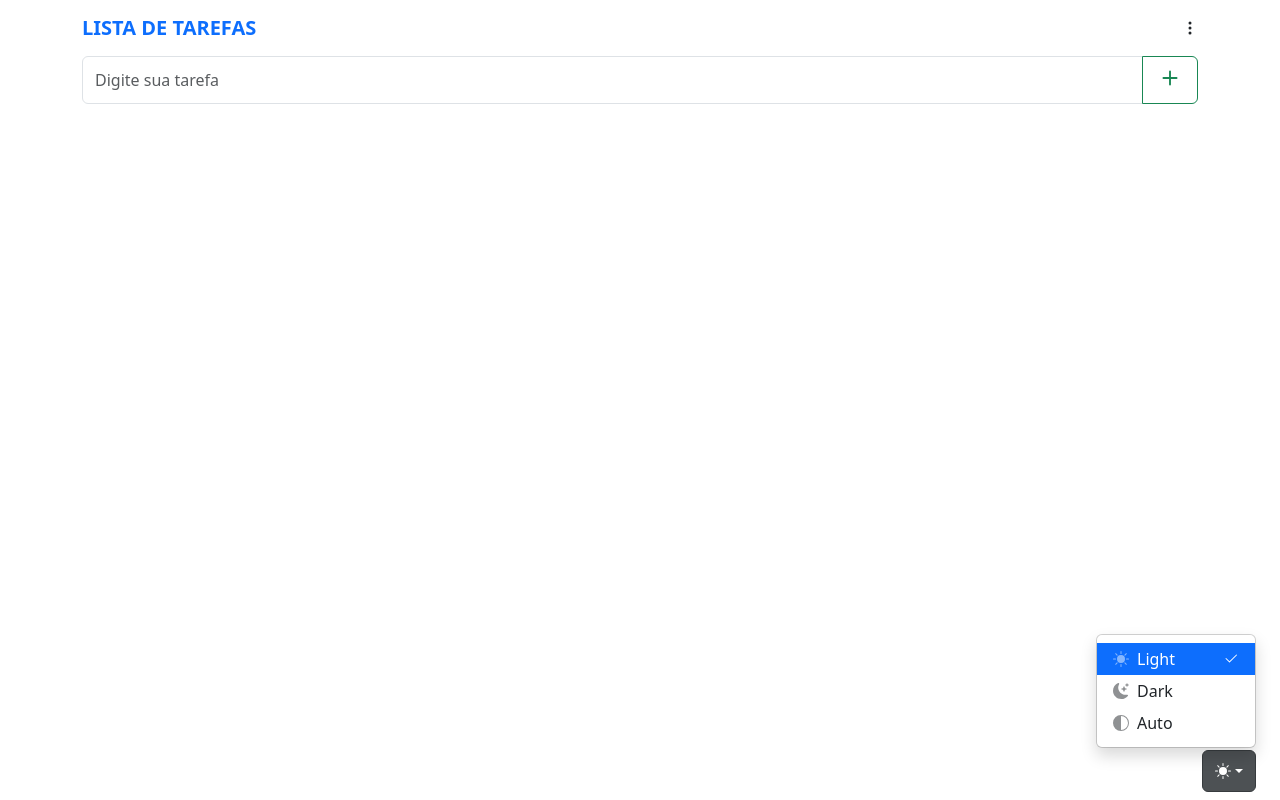
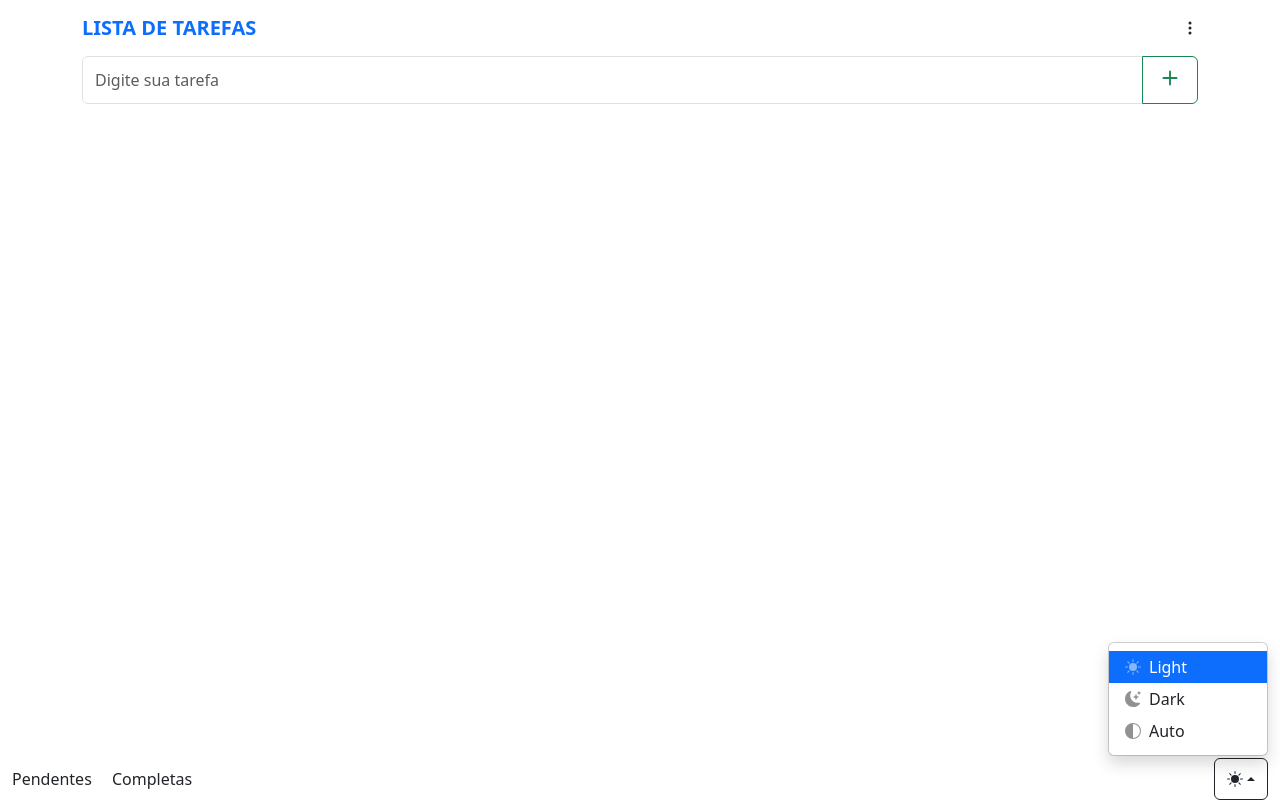
Before and after one commit to reotsugua/todolist, a website built with Vite: page src/index.html in a window 1280 px wide. Both pictures are taken after a click on the button "Toggle theme". Built offline with nearby package versions, Linux system fonts and the light colour scheme.

Commit message:
add mais layout

```diff
--- a/src/index.html
+++ b/src/index.html
@@ -20,7 +20,7 @@
       cursor: pointer;
     }
 
-    .icon-link-hover{
+    .icon-link-hover {
       --bs-icon-link-transform: translate3d(0, -.125rem, 0);
     }
 
@@ -108,7 +108,7 @@
     </symbol>
   </svg>
 
-  <div class="dropdown position-fixed bottom-0 end-0 mb-2 me-auto pe-4 bd-mode-toggle">
+  <!-- <div class="dropdown position-fixed bottom-0 end-0 mb-2 me-auto pe-4 bd-mode-toggle">
     <button class="btn btn-dark py-2 dropdown-toggle d-flex align-items-center" id="bd-theme" type="button"
       aria-expanded="false" data-bs-toggle="dropdown" aria-label="Toggle theme (auto)">
       <svg class="bi my-1 theme-icon-active" width="1em" height="1em">
@@ -154,7 +154,7 @@
         </button>
       </li>
     </ul>
-  </div>
+  </div> -->
 
 
   <main class="container">
@@ -162,8 +162,10 @@
       <h5 class="text-primary fw-bold text-uppercase">lista de tarefas</h5>
       <a class="nav-item dropdown">
         <a class="nav-link " href="#" role="button" data-bs-toggle="dropdown" aria-expanded="false">
-          <svg xmlns="http://www.w3.org/2000/svg" width="16" height="16" fill="currentColor" class="bi bi-three-dots-vertical mt-1" viewBox="0 0 16 16">
-            <path d="M9.5 13a1.5 1.5 0 1 1-3 0 1.5 1.5 0 0 1 3 0m0-5a1.5 1.5 0 1 1-3 0 1.5 1.5 0 0 1 3 0m0-5a1.5 1.5 0 1 1-3 0 1.5 1.5 0 0 1 3 0"/>
+          <svg xmlns="http://www.w3.org/2000/svg" width="16" height="16" fill="currentColor"
+            class="bi bi-three-dots-vertical mt-1" viewBox="0 0 16 16">
+            <path
+              d="M9.5 13a1.5 1.5 0 1 1-3 0 1.5 1.5 0 0 1 3 0m0-5a1.5 1.5 0 1 1-3 0 1.5 1.5 0 0 1 3 0m0-5a1.5 1.5 0 1 1-3 0 1.5 1.5 0 0 1 3 0" />
           </svg>
         </a>
         <ul class="dropdown-menu">
@@ -181,8 +183,8 @@
       <div class="col-12">
         <form id="form-add-taks">
           <div class="input-group">
-              <input type="text" class="form-control" placeholder="Digite sua tarefa"
-                aria-label="Recipient's username" aria-describedby="button-addon2" required>
+            <input type="text" class="form-control" placeholder="Digite sua tarefa" aria-label="Recipient's username"
+              aria-describedby="button-addon2" required>
             <button class="btn btn-outline-success" type="submit" id="button-addon2">
               <svg xmlns="http://www.w3.org/2000/svg" width="30" height="30" fill="currentColor" class="bi bi-plus"
                 viewBox="0 0 16 16">
@@ -225,6 +227,125 @@
 
   </main>
 
+  <nav class="fixed-bottom">
+    <div class="container-fluid d-flex justify-content-between">
+      <div class="align-self-center">
+        <a class="navbar-brand me-3" href="#">Pendentes</a>
+        <a class="navbar-brand" href="#">Completas</a>
+      </div>
+      <ul class="navbar-nav">
+        <li class="nav-item dropup">
+          <!-- <a class="nav-link dropdown-toggle" href="#" data-bs-toggle="dropdown" aria-expanded="false">Dropup</a> -->
+          <button class="btn py-2 dropdown-toggle d-flex align-items-center" id="bd-theme" type="button" aria-expanded="false" data-bs-toggle="dropdown" aria-label="Toggle theme (auto)">
+            <svg class="bi my-1 theme-icon-active" width="1em" height="1em">
+              <use href="#circle-half"></use>
+            </svg>
+            <span class="visually-hidden" id="bd-theme-text">Toggle theme</span>
+          </button>
+          <ul class="dropdown-menu absolute shadow" aria-labelledby="bd-theme-text">
+            <li>
+              <button type="button" class="dropdown-item d-flex align-items-center" data-bs-theme-value="light"
+                aria-pressed="false">
+                <svg class="bi me-2 opacity-50" width="1em" height="1em">
+                  <use href="#sun-fill"></use>
+                </svg>
+                Light
+                <svg class="bi ms-auto d-none" width="1em" height="1em">
+                  <use href="#check2"></use>
+                </svg>
+              </button>
+            </li>
+            <li>
+              <button type="button" class="dropdown-item d-flex align-items-center" data-bs-theme-value="dark"
+                aria-pressed="false">
+                <svg class="bi me-2 opacity-50" width="1em" height="1em">
+                  <use href="#moon-stars-fill"></use>
+                </svg>
+                Dark
+                <svg class="bi ms-auto d-none" width="1em" height="1em">
+                  <use href="#check2"></use>
+                </svg>
+              </button>
+            </li>
+            <li>
+              <button type="button" class="dropdown-item d-flex align-items-center active" data-bs-theme-value="auto"
+                aria-pressed="true">
+                <svg class="bi me-2 opacity-50" width="1em" height="1em">
+                  <use href="#circle-half"></use>
+                </svg>
+                Auto
+                <svg class="bi ms-auto d-none" width="1em" height="1em">
+                  <use href="#check2"></use>
+                </svg>
+              </button>
+            </li>
+          </ul>
+        </li>
+      </ul>
+      <!-- <button class="navbar-toggler" type="button" data-bs-toggle="collapse" data-bs-target="#navbarCollapse"
+        aria-controls="navbarCollapse" aria-expanded="false" aria-label="Toggle navigation">
+        <span class="navbar-toggler-icon"></span>
+      </button>
+      <div class="collapse navbar-collapse" id="navbarCollapse">
+        <ul class="navbar-nav">
+          <li class="nav-item">
+            <a class="nav-link active" aria-current="page" href="#">Home</a>
+          </li>
+          <li class="nav-item">
+            <a class="nav-link" href="#">Link</a>
+          </li>
+          <li class="nav-item dropup">
+            <button class="btn btn-dark py-2 dropdown-toggle d-flex align-items-center" id="bd-theme" type="button"
+              aria-expanded="false" data-bs-toggle="dropdown" aria-label="Toggle theme (auto)">
+              <svg class="bi my-1 theme-icon-active" width="1em" height="1em">
+                <use href="#circle-half"></use>
+              </svg>
+              <span class="visually-hidden" id="bd-theme-text">Toggle theme</span>
+            </button>
+            <ul class="dropdown-menu dropdown-menu-end shadow" aria-labelledby="bd-theme-text">
+              <li>
+                <button type="button" class="dropdown-item d-flex align-items-center" data-bs-theme-value="light"
+                  aria-pressed="false">
+                  <svg class="bi me-2 opacity-50" width="1em" height="1em">
+                    <use href="#sun-fill"></use>
+                  </svg>
+                  Light
+                  <svg class="bi ms-auto d-none" width="1em" height="1em">
+                    <use href="#check2"></use>
+                  </svg>
+                </button>
+              </li>
+              <li>
+                <button type="button" class="dropdown-item d-flex align-items-center" data-bs-theme-value="dark"
+                  aria-pressed="false">
+                  <svg class="bi me-2 opacity-50" width="1em" height="1em">
+                    <use href="#moon-stars-fill"></use>
+                  </svg>
+                  Dark
+                  <svg class="bi ms-auto d-none" width="1em" height="1em">
+                    <use href="#check2"></use>
+                  </svg>
+                </button>
+              </li>
+              <li>
+                <button type="button" class="dropdown-item d-flex align-items-center active" data-bs-theme-value="auto"
+                  aria-pressed="true">
+                  <svg class="bi me-2 opacity-50" width="1em" height="1em">
+                    <use href="#circle-half"></use>
+                  </svg>
+                  Auto
+                  <svg class="bi ms-auto d-none" width="1em" height="1em">
+                    <use href="#check2"></use>
+                  </svg>
+                </button>
+              </li>
+            </ul>
+          </li>
+        </ul>
+      </div> -->
+    </div>
+  </nav>
+
 </body>
 
 </html>
```
Lines whose indentation alone changed are shown as unchanged.
